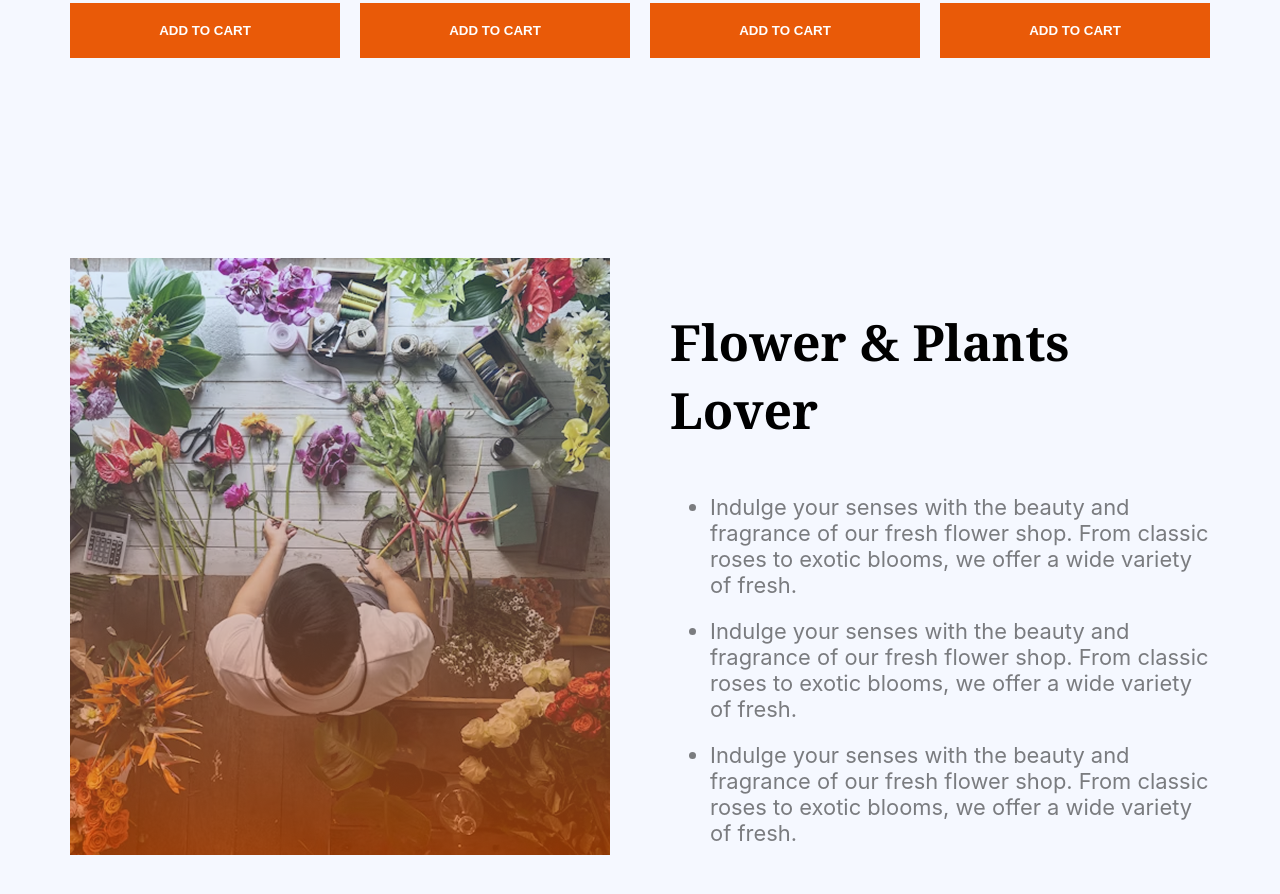
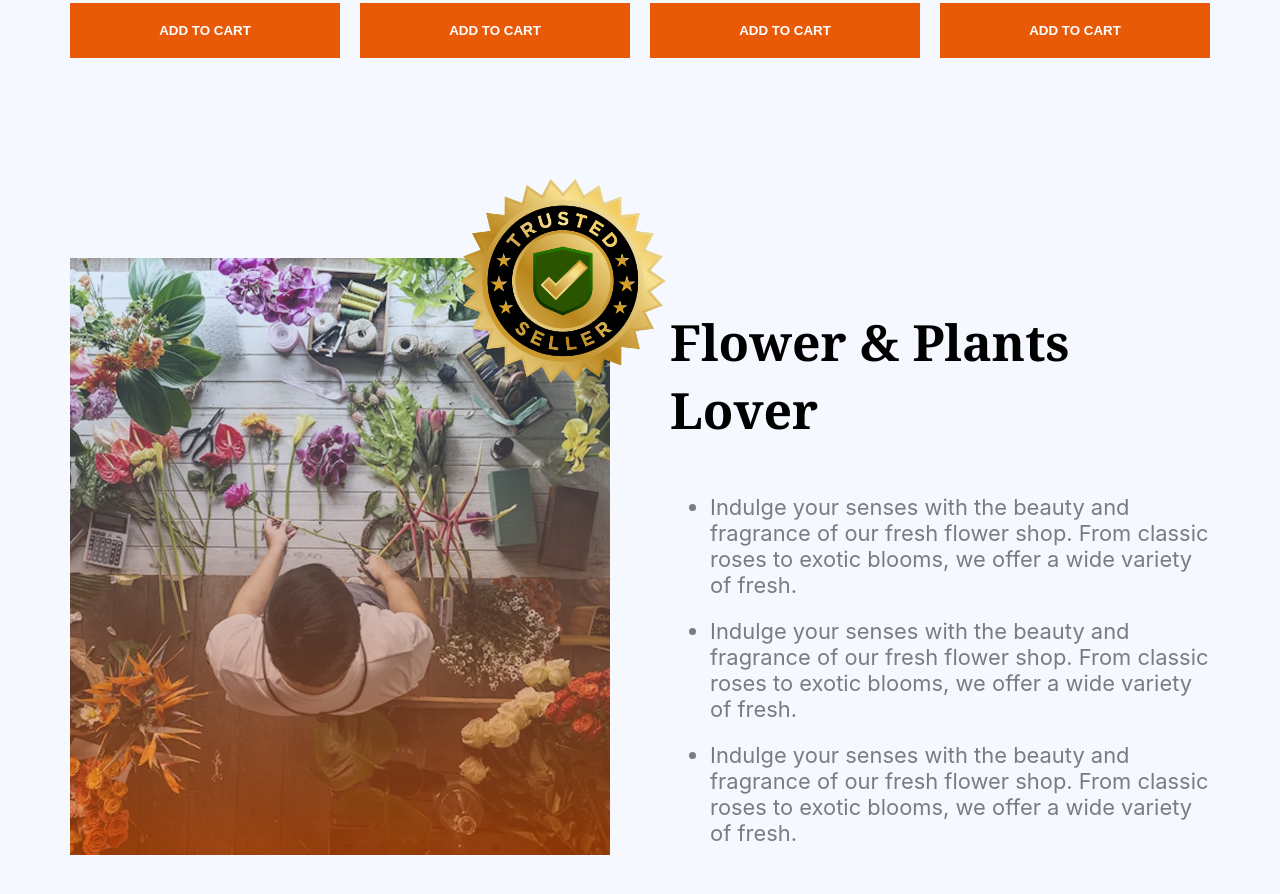
Before and after one commit to SadmanWebDev/Assignment-Two, a plain HTML site: page index.htm in a window 1280 px wide. Shown: the part 1920-2814 px from the top of the page. Drawn offline with Linux system fonts and the light colour scheme.

Commit message:
added badge

```diff
--- a/index.htm
+++ b/index.htm
@@ -94,7 +94,7 @@
         </div>
         <!-- Flower & Plants Lover -->
          <div>
-            <!-- <img class="trusted-badge" src="assets/trusted-badge.png" alt=""> -->
+            <img class="trusted-badge" src="assets/trusted-badge.png" alt="">
             <div class="plants-lover">
             <div class="lover-img"><img src="assets/flower-store.png" alt=""></div>
             <div class="lover-headtext">
--- a/style.css
+++ b/style.css
@@ -134,10 +134,13 @@
 .lover-text{
     margin-bottom: 20px;
 }
-/* .trusted-badge{ */
-    /* width: 286px; */
-    /* height: 286px; */
-/* } */
+.trusted-badge{
+    width: 286px;
+    height: 286px;
+    position: absolute;
+    margin-top: -120px;
+    margin-left: 350px;
+}
 /* Latest Deals style */
 .deals{
     margin-bottom: 120px;
```
